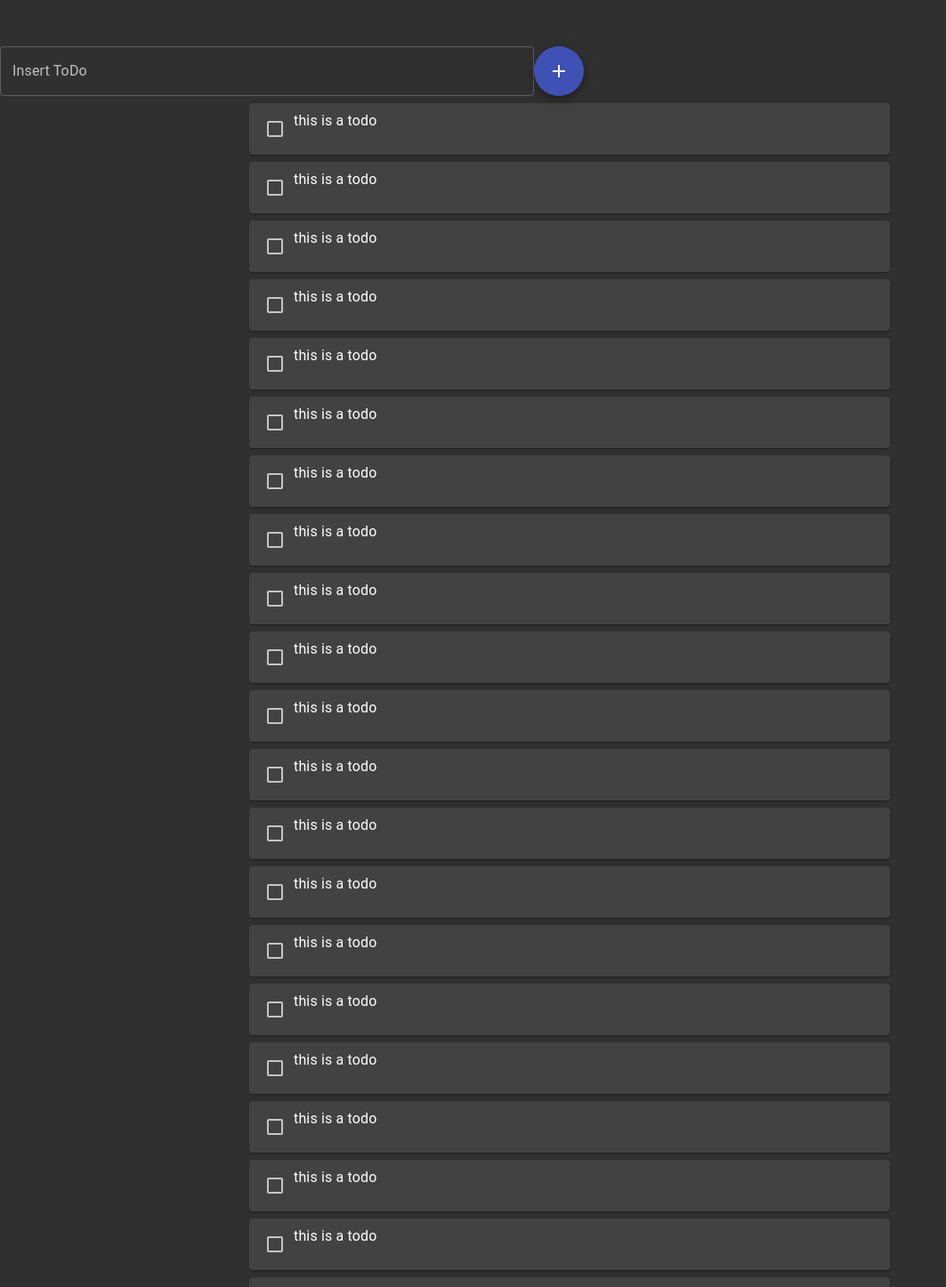
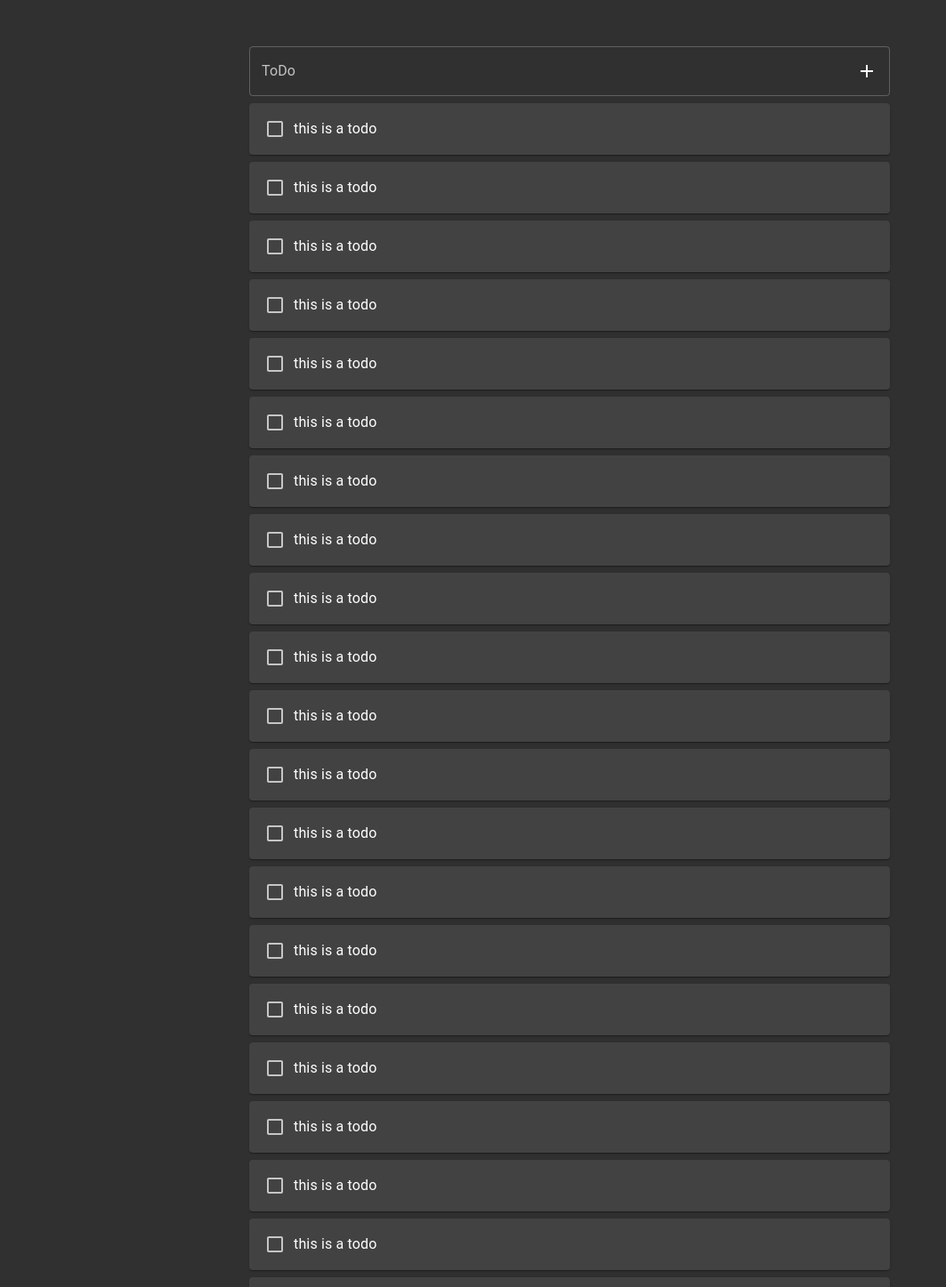
Before and after one commit to Harmy1104/todo-list, a React (Create React App) app: page / in a window 1280 px wide. Shown: the part 180-1627 px from the top of the page at 89% size, without its empty margins (0-1063 px from the left). Built offline with nearby package versions, Linux system fonts and the light colour scheme.

Commit message:
re-did the input

```diff
--- a/package.json
+++ b/package.json
@@ -10,7 +10,9 @@
     "@testing-library/user-event": "^12.1.10",
     "react": "^17.0.1",
     "react-dom": "^17.0.1",
+    "react-redux": "^7.2.2",
     "react-scripts": "4.0.0",
+    "redux": "^4.0.5",
     "web-vitals": "^0.2.4"
   },
   "scripts": {
--- a/src/App.js
+++ b/src/App.js
@@ -33,7 +33,7 @@ const App = () => {
           <Nav onThemeToggleClick={setTheme} />
         </Grid>
         <Grid item container justify="center" className={classes.todoGrid}>
-          <Grid item xs={12}>
+          <Grid item container justify="space-around" xs={12}>
             <InputTodo />
           </Grid>
           <Grid item xs={12}>
--- a/src/conponants/InputTodo.js
+++ b/src/conponants/InputTodo.js
@@ -1,39 +1,49 @@
-import { Fab, Grid, makeStyles, TextField } from "@material-ui/core";
+import {
+  FormControl,
+  Grid,
+  IconButton,
+  Input,
+  InputAdornment,
+  InputLabel,
+  makeStyles,
+  OutlinedInput,
+  TextField,
+} from "@material-ui/core";
 import React from "react";
 import { Add } from "@material-ui/icons";
 
 const InputTodo = () => {
   const classes = useStyles();
   return (
-    <div>
-      <Grid container xs={12} className={classes.inputRow}>
-        <Grid item xs={10}>
-          <form noValidate autoComplete="off">
-            <TextField
-              className={classes.inputField}
-              id="input"
-              label="Insert ToDo"
-              variant="outlined"
-            />
-          </form>
-        </Grid>
-        <Grid item xs={2}>
-          <Fab color="primary" aria-label="add">
-            <Add />
-          </Fab>
-        </Grid>
+    <Grid container className={classes.inputRow}>
+      <Grid item xs={12}>
+        <FormControl variant="outlined" style={{ width: "100%" }}>
+          <InputLabel>ToDo</InputLabel>
+          <OutlinedInput
+            id="outlined-adornment-password"
+            type="text"
+            endAdornment={
+              <InputAdornment position="end">
+                <IconButton aria-label="toggle password visibility" edge="end">
+                  <Add />
+                </IconButton>
+              </InputAdornment>
+            }
+            labelWidth={70}
+          />
+        </FormControl>
       </Grid>
-    </div>
+    </Grid>
   );
 };
 
 // CSS
-const useStyles = makeStyles({
+const useStyles = makeStyles((theme) => ({
   inputRow: {
     maxWidth: "720px",
   },
   inputField: {
     width: "100%",
   },
-});
+}));
 export default InputTodo;
--- a/src/conponants/Nav.js
+++ b/src/conponants/Nav.js
@@ -1,4 +1,11 @@
-import { Grid, makeStyles, Switch, Typography } from "@material-ui/core";
+import {
+  Grid,
+  makeStyles,
+  Switch,
+  Typography,
+  withStyles,
+} from "@material-ui/core";
+import { blue, grey } from "@material-ui/core/colors";
 import { Brightness3, WbSunny } from "@material-ui/icons";
 import React, { useState } from "react";
 
@@ -9,17 +16,17 @@ const Nav = ({ onThemeToggleClick }) => {
     onThemeToggleClick(isThemeToggleChecked);
   };
 
-  const classes = useStyles();
+  const style = useStyles();
   return (
     <Grid container justify="space-around" alignItems="center" xs={12}>
       <Grid item>
         <Typography variant="h2">Todo List App</Typography>
       </Grid>
       <Grid item>
-        <div className={classes.themeToggle}>
-          <Brightness3 />
+        <div className={style.toggleContainer}>
+          <Brightness3 className={style.mobile.icons} />
           <Switch
-            color="secondary"
+            color="primary"
             checked={isThemeToggleChecked}
             onChange={setTheme}
           />
@@ -30,12 +37,43 @@ const Nav = ({ onThemeToggleClick }) => {
   );
 };
 
+// custom switch
+const Toggle = withStyles({
+  switchBase: {
+    color: blue[500],
+    "&$checked": {
+      color: blue[500],
+    },
+    "&$checked + $track": {
+      backgroundColor: grey[500],
+    },
+  },
+  checked: {},
+  track: {},
+})(Switch);
+
 // CSS
-const useStyles = makeStyles({
-  themeToggle: {
+const useStyles = makeStyles((theme) => ({
+  toggleContainer: {
     display: "flex",
     alignItems: "center",
   },
-});
+  toggleRoot: {
+    color: blue[500],
+    "&$checked": {
+      color: blue[500],
+    },
+    "&$checked + $track": {
+      backgroundColor: grey[500],
+    },
+  },
+  mobile: {
+    icons: {
+      [theme.breakpoints.down("md")]: {
+        fontSize: "12px",
+      },
+    },
+  },
+}));
 
 export default Nav;
--- a/src/conponants/Todo.js
+++ b/src/conponants/Todo.js
@@ -16,7 +16,7 @@ const Todo = () => {
   const classes = useStyles();
   return (
     <Paper className={classes.paper}>
-      <Grid container>
+      <Grid container alignItems="center">
         <Grid item>
           <Checkbox
             checked={isChecked}
--- a/src/conponants/TodoList.js
+++ b/src/conponants/TodoList.js
@@ -28,18 +28,6 @@ const TodoList = () => {
       <Todo />
       <Todo />
       <Todo />
-      <Todo />
-      <Todo />
-      <Todo />
-      <Todo />
-      <Todo />
-      <Todo />
-      <Todo />
-      <Todo />
-      <Todo />
-      <Todo />
-      <Todo />
-      <Todo />
     </div>
   );
 };
```
Also changed, not shown: 1 other file (tests, documents, lock files or other folders).
